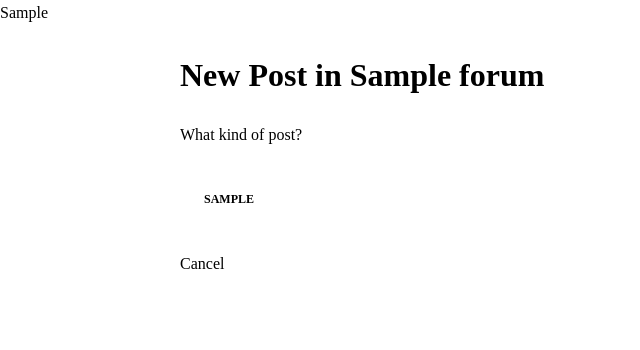
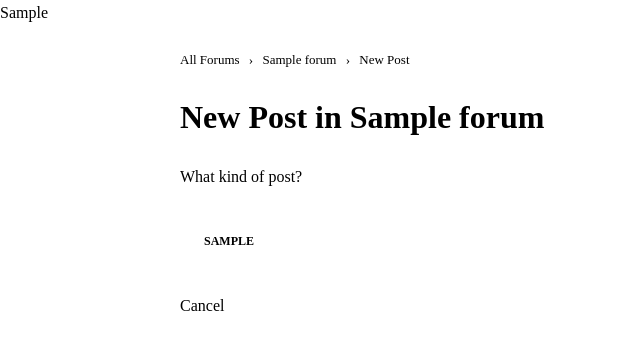
Before and after one commit to Callendina/corkboard, a Python web app: template corkboard/templates/new_post_type_picker.html in a window 1280 px wide. Shown: the top 350 px of the page, without its empty margins (0-640 px from the left). Run offline with Jinja, Linux system fonts and the light colour scheme; the template is opened without the code that fills it: most values are stand-ins (such as "Sample title", 1, 10 or a date in 2020).

Commit message:
Add breadcrumb navigation to all corkboard pages
All Forums (index), Forum > posts (board), Forum > New Post (forms),
and Forum > #N (post detail) all show consistent breadcrumb trail.

Co-Authored-By: Claude Opus 4.6 (1M context) <noreply@anthropic.com>

```diff
--- a/corkboard/templates/board.html
+++ b/corkboard/templates/board.html
@@ -1,6 +1,11 @@
 {% extends "base.html" %}
 {% block title %}{{ forum.name }}{% endblock %}
 {% block content %}
+<div class="breadcrumb" style="font-size:13px;margin-bottom:8px">
+    <a href="{{ prefix }}/">All Forums</a>
+    <span style="color:var(--cb-muted);margin:0 6px">&rsaquo;</span>
+    <span style="color:var(--cb-muted)">{{ forum.name }}</span>
+</div>
 <div class="board-header">
     <h1>{{ forum.name }}</h1>
     <div class="board-actions">
--- a/corkboard/templates/forum_index.html
+++ b/corkboard/templates/forum_index.html
@@ -1,6 +1,9 @@
 {% extends "base.html" %}
 {% block title %}Forums{% endblock %}
 {% block content %}
+<div class="breadcrumb" style="font-size:13px;margin-bottom:8px">
+    <span style="color:var(--cb-muted)">All Forums</span>
+</div>
 <h1>{{ app.app_name }} — Forums</h1>
 
 <div class="forum-list">
--- a/corkboard/templates/new_post_type_picker.html
+++ b/corkboard/templates/new_post_type_picker.html
@@ -1,6 +1,13 @@
 {% extends "base.html" %}
 {% block title %}New Post — {{ forum.name }}{% endblock %}
 {% block content %}
+<div class="breadcrumb" style="font-size:13px;margin-bottom:8px">
+    <a href="{{ prefix }}/">All Forums</a>
+    <span style="color:var(--cb-muted);margin:0 6px">&rsaquo;</span>
+    <a href="{{ prefix }}/f/{{ forum.slug }}">{{ forum.name }}</a>
+    <span style="color:var(--cb-muted);margin:0 6px">&rsaquo;</span>
+    <span style="color:var(--cb-muted)">New Post</span>
+</div>
 <h1>New Post in {{ forum.name }}</h1>
 <p style="margin-bottom:1.5rem; color:var(--cb-muted);">What kind of post?</p>
 
```
Also changed, not shown: corkboard/templates/new_post.html (+7 -0 lines).
